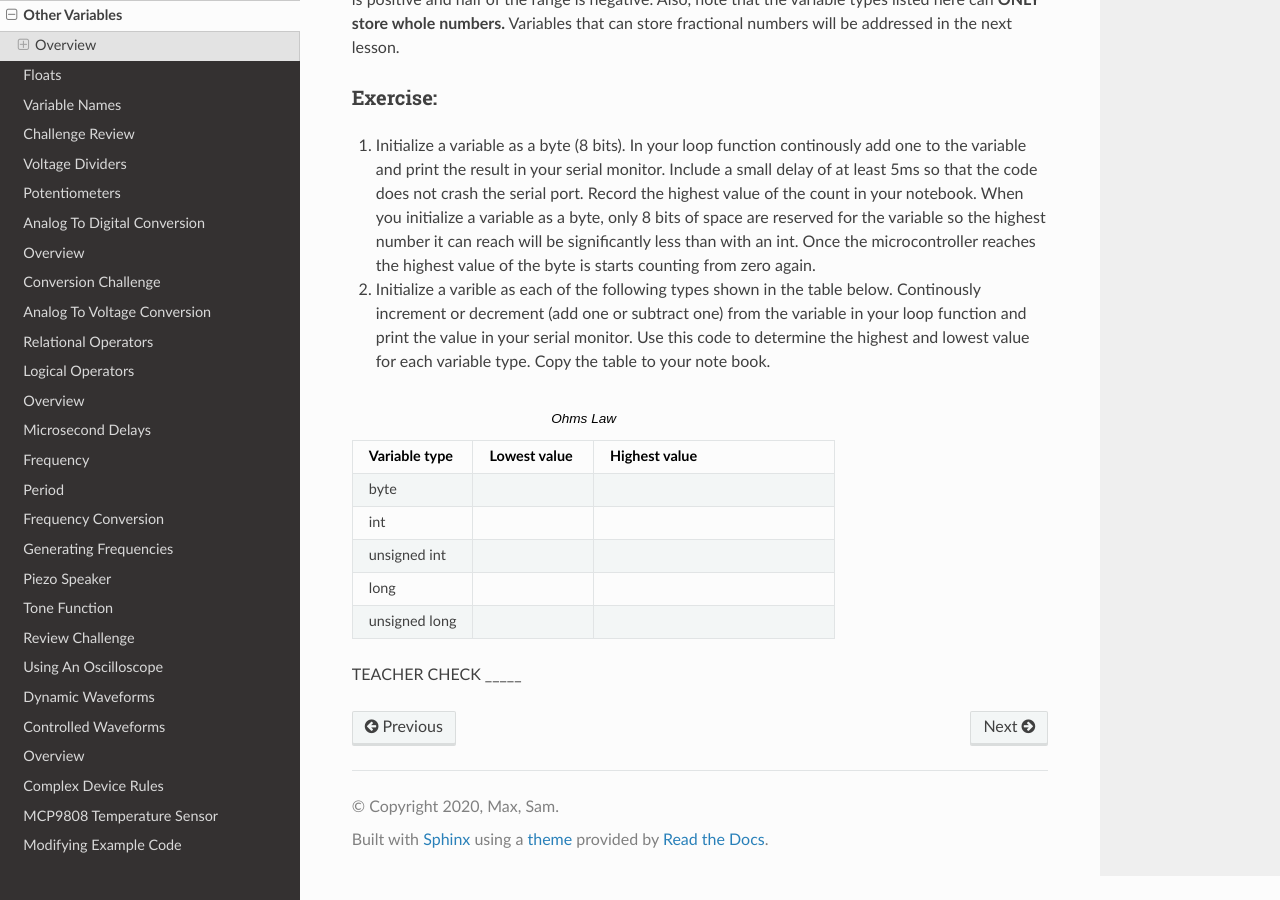
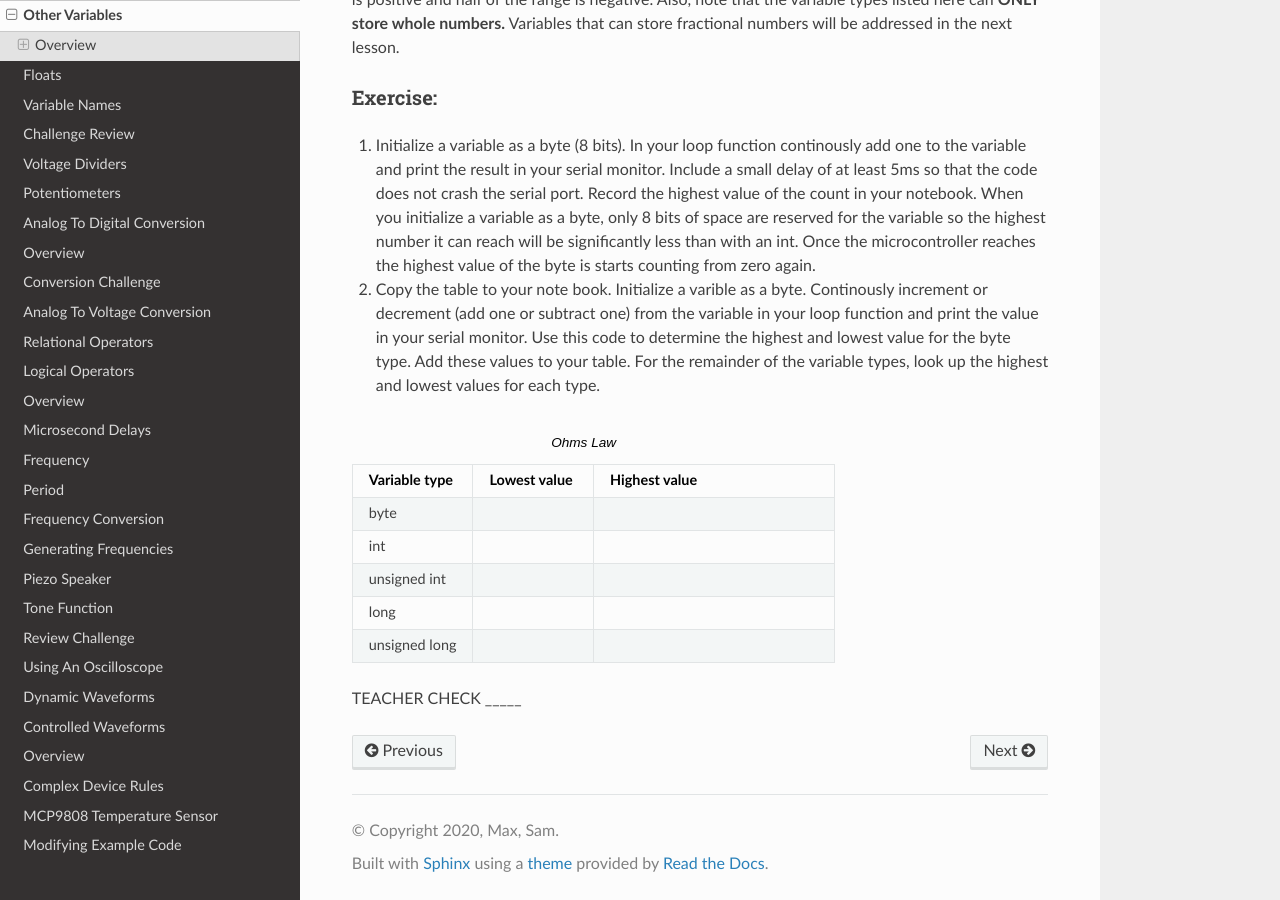
Before and after one commit to maxtkc/mvths-wiki, a Sphinx documentation site: the page built from docs/020a-other-variables.rst, in a window 1280 px wide and 900 px high, scrolled down 868 px. Built offline with Sphinx 7.4.7 and the Read the Docs theme 2.0.0, drawn with Linux system fonts in a browser that asks for light colours; pages that are not in the unit, such as notebooks, are missing from menus.

Commit message:
Update 020a-other-variables.rst

```diff
--- a/docs/020a-other-variables.rst
+++ b/docs/020a-other-variables.rst
@@ -26,7 +26,7 @@ Exercise:
 
 #. Initialize a variable as a byte (8 bits). In your loop function continously add one to the variable and print the result in your serial monitor. Include a small delay of at   least 5ms so that the code does not crash the serial port. Record the highest value of the count in your notebook. When you initialize a variable as a byte, only 8 bits of space are reserved for the variable so the highest number it can reach will be significantly less than with an int. Once the microcontroller reaches the highest value of the byte is starts counting from zero again.
 
-#. Initialize a varible as each of the following types shown in the table below. Continously increment or decrement (add one or subtract one) from the variable in your loop function and print the value in your serial monitor. Use this code to determine the highest and lowest value for each variable type. Copy the table to your note book.
+#. Copy the table to your note book. Initialize a varible as a byte. Continously increment or decrement (add one or subtract one) from the variable in your loop function and print the value in your serial monitor. Use this code to determine the highest and lowest value for the byte type. Add these values to your table. For the remainder of the variable types, look up the highest and lowest values for each type.
 
 
 .. list-table:: Ohms Law
```
